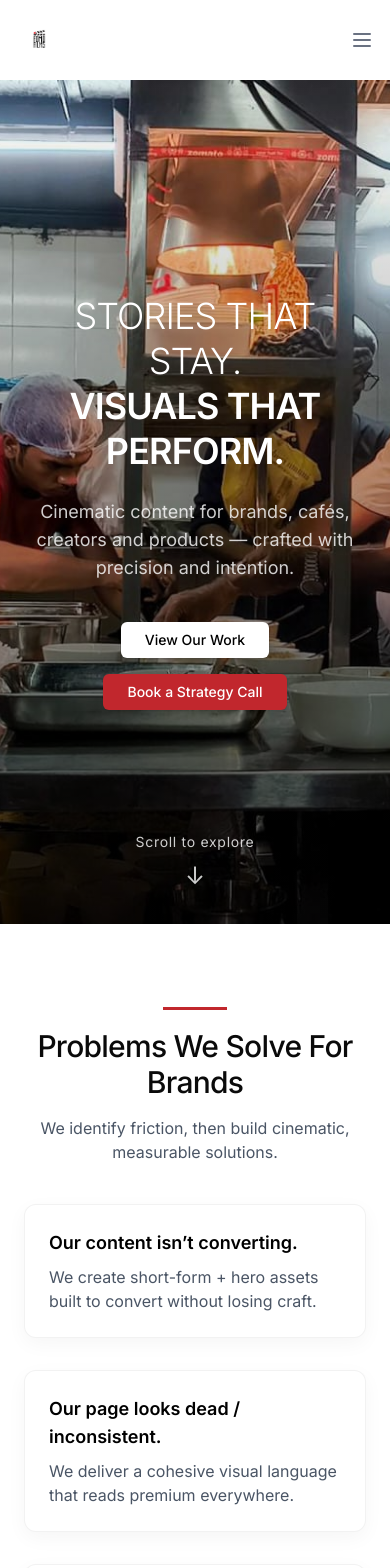
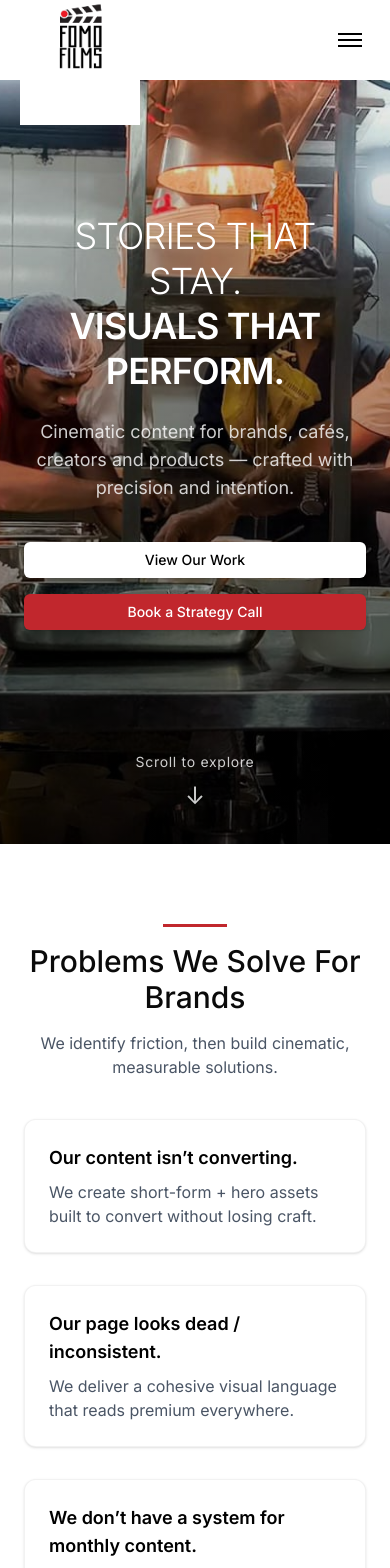
Before and after one commit to navooonil/fomo-fims, a Next.js app: page / in a window 390 px wide. Shown: the top 1568 px of the page. Built offline with nearby package versions, Linux system fonts and the light colour scheme.

Commit message:
animations and hero added 3

```diff
--- a/src/app/components/Header.tsx
+++ b/src/app/components/Header.tsx
@@ -3,68 +3,57 @@
 import { useState, useEffect } from "react";
 import Link from "next/link";
 import Image from "next/image";
-import { usePathname } from "next/navigation";
-import { motion } from "framer-motion";
-import { MenuIcon, XIcon } from "./icons";
+import { motion, AnimatePresence } from "framer-motion";
+
+const BRAND_RED = "#C1272D";
 
 const navLinks = [
   { name: "Home", path: "/" },
-  { name: "About", path: "/about" },
   { name: "Services", path: "/services" },
   { name: "Work", path: "/portfolio" },
+  { name: "About", path: "/about" },
   { name: "Contact", path: "/contact" },
 ];
 
 export default function Header() {
-  const pathname = usePathname();
+  const [isScrolled, setIsScrolled] = useState(false);
   const [isOpen, setIsOpen] = useState(false);
-  const [isScrolled, setIsScrolled] = useState(false);
 
+  // Scroll shadow effect
   useEffect(() => {
-    const handleScroll = () => setIsScrolled(window.scrollY > 10);
-    window.addEventListener("scroll", handleScroll);
-    return () => window.removeEventListener("scroll", handleScroll);
+    const handler = () => setIsScrolled(window.scrollY > 8);
+    window.addEventListener("scroll", handler);
+    return () => window.removeEventListener("scroll", handler);
   }, []);
 
   return (
     <header
-      className={`sticky top-0 z-50 transition-all duration-300 ${
+      className={`fixed top-0 left-0 w-full z-50 transition-all duration-300 ${
         isScrolled
-          ? "bg-white/80 backdrop-blur-lg border-b border-gray-200"
+          ? "bg-white/80 backdrop-blur-xl shadow-[0_1px_6px_rgba(0,0,0,0.08)]"
           : "bg-white"
       }`}
     >
-      <div className="container mx-auto px-4 sm:px-6 lg:px-8">
-        <div className="flex items-center justify-between h-20">
-          {/* --- LOGO (fixed, cinematic, not cropped) --- */}
-          <motion.div whileHover={{ scale: 1.05 }} className="flex-shrink-0">
-            <Link href="/" className="flex items-center gap-3">
-              <div className="relative w-[46px] h-[46px]">
+      <div className="max-w-7xl mx-auto px-5 h-20 flex items-center justify-between">
+        {/* LOGO */}
+        <Link href="/" aria-label="Home" className="flex items-center">
           <Image
             src="/logo.jpeg"
-                  alt="Fomo Films Logo"
-                  fill
+            alt="FOMO Films Logo"
+            width={120}
+            height={45}
             className="object-contain"
+            priority
           />
-              </div>
+        </Link>
 
-              <span className="hidden sm:block font-heading text-xl font-semibold tracking-wide text-gray-900">
-                FOMO FILMS
-              </span>
-            </Link>
-          </motion.div>
-
-          {/* Desktop Navigation */}
-          <nav className="hidden md:flex space-x-6 ml-10">
+        {/* DESKTOP NAV */}
+        <nav className="hidden md:flex items-center gap-8">
           {navLinks.map((link) => (
-              <motion.div key={link.name} whileHover={{ y: -2 }}>
+            <motion.div key={link.path} whileHover={{ y: -2 }}>
               <Link
                 href={link.path}
-                  className={`px-3 py-2 text-sm font-medium transition-colors rounded-md ${
-                    pathname === link.path
-                      ? "text-brand-red font-semibold"
-                      : "text-gray-600 hover:text-brand-red"
-                  }`}
+                className="text-sm font-medium text-gray-700 hover:text-black transition-colors"
               >
                 {link.name}
               </Link>
@@ -72,50 +61,45 @@ export default function Header() {
           ))}
         </nav>
 
-          {/* Desktop CTA */}
+        {/* DESKTOP CTA */}
         <div className="hidden md:block">
-            <motion.div whileHover={{ scale: 1.05 }} whileTap={{ scale: 0.95 }}>
           <Link
             href="/contact"
-                className="ml-4 px-4 py-2 border border-brand-red text-brand-red rounded-md text-sm font-medium hover:bg-brand-red hover:text-white transition-all duration-300"
+            className="px-5 py-2 rounded-md text-sm font-medium text-white transition-all"
+            style={{ backgroundColor: BRAND_RED }}
           >
-                Let&apos;s Talk
+            Let’s Talk
           </Link>
-            </motion.div>
         </div>
 
-          {/* Mobile Menu Button */}
-          <div className="md:hidden -mr-2">
+        {/* MOBILE MENU BUTTON */}
         <button
           onClick={() => setIsOpen(!isOpen)}
-              aria-expanded={isOpen}
-              aria-label="Toggle navigation"
-              className="p-2 rounded-md text-gray-500 hover:text-gray-900 hover:bg-gray-100 focus:outline-none focus:ring-2 focus:ring-brand-red"
+          className="md:hidden p-2 rounded-md focus:outline-none"
+          aria-label="Menu"
         >
-              {isOpen ? <XIcon /> : <MenuIcon />}
+          <div className="w-6 h-[2px] bg-black mb-1"></div>
+          <div className="w-6 h-[2px] bg-black mb-1"></div>
+          <div className="w-6 h-[2px] bg-black"></div>
         </button>
       </div>
-        </div>
-      </div>
 
-      {/* Mobile Menu */}
+      {/* MOBILE MENU */}
+      <AnimatePresence>
         {isOpen && (
           <motion.div
-          initial={{ opacity: 0, y: -15 }}
+            initial={{ opacity: 0, y: -10 }}
             animate={{ opacity: 1, y: 0 }}
-          className="md:hidden bg-white shadow-sm"
+            exit={{ opacity: 0, y: -10 }}
+            className="md:hidden bg-white border-t border-gray-200 shadow-md"
           >
-          <div className="px-2 pt-2 pb-4 space-y-1 sm:px-3">
+            <div className="px-5 py-4 flex flex-col gap-2">
               {navLinks.map((link) => (
                 <Link
-                key={link.name}
+                  key={link.path}
                   href={link.path}
                   onClick={() => setIsOpen(false)}
-                className={`block px-3 py-2 rounded-md text-base font-medium transition-colors ${
-                  pathname === link.path
-                    ? "text-brand-red bg-gray-100 font-semibold"
-                    : "text-gray-600 hover:text-brand-red hover:bg-gray-100"
-                }`}
+                  className="w-full py-2 text-gray-700 text-base hover:text-black transition"
                 >
                   {link.name}
                 </Link>
@@ -124,13 +108,15 @@ export default function Header() {
               <Link
                 href="/contact"
                 onClick={() => setIsOpen(false)}
-              className="block w-full mt-4 px-4 py-2 border border-brand-red text-brand-red rounded-md text-sm font-medium hover:bg-brand-red hover:text-white transition-all duration-300"
+                className="mt-3 w-full py-2 text-center rounded-md font-medium text-white"
+                style={{ backgroundColor: BRAND_RED }}
               >
-              Let&apos;s Talk
+                Let’s Talk
               </Link>
             </div>
           </motion.div>
         )}
+      </AnimatePresence>
     </header>
   );
 }
--- a/src/app/page.tsx
+++ b/src/app/page.tsx
@@ -7,7 +7,7 @@ import NolanLoader from "@/app/components/NolanLoader";
 import { allProjects } from "@/lib/data";
 import type { Project } from "@/lib/types";
 
-/* -------- data -------- */
+/* ---------------- Data ---------------- */
 const featuredProjects: Project[] = allProjects.slice(0, 4);
 
 const testimonials = [
@@ -28,11 +28,11 @@ const testimonials = [
   },
 ];
 
-/* -------- design tokens -------- */
+/* ---------------- Brand Tokens ---------------- */
 const BRAND_RED = "#C1272D";
 const BRAND_BLACK = "#0A0A0A";
 
-/* -------- motion presets -------- */
+/* ---------------- Animation Presets ---------------- */
 const heroPan = {
   initial: { scale: 1.06 },
   animate: { scale: 1.0 },
@@ -40,7 +40,7 @@ const heroPan = {
     duration: 18,
     ease: "linear",
     repeat: Infinity,
-    repeatType: "reverse",
+    repeatType: "mirror" as const, // FIXED FOR TS
   },
 };
 
@@ -51,16 +51,16 @@ const fadeInUp = {
   transition: { duration: 0.9, ease: "easeOut" },
 };
 
-/* -------- page -------- */
+/* ---------------- Page ---------------- */
 export default function HomePage() {
   return (
     <>
-      {/* cinematic loader */}
+      {/* Loader */}
       <NolanLoader />
 
       <main className="antialiased font-sans text-[#0A0A0A]">
-        {/* ================= HERO — Leica Slow Cinematic Pan ================= */}
-        <section className="relative w-full h-screen min-h-[720px] flex items-center justify-center overflow-hidden bg-black">
+        {/* ================= HERO ================= */}
+        <section className="relative w-full h-screen min-h-[700px] flex items-center justify-center overflow-hidden bg-black">
           <motion.div
             className="absolute inset-0"
             initial={heroPan.initial}
@@ -76,9 +76,11 @@ export default function HomePage() {
               className="object-cover object-center"
             />
 
-            <div className="absolute inset-0 bg-gradient-to-t from-black/60 via-black/30 to-transparent pointer-events-none" />
+            {/* Leica vignette */}
+            <div className="absolute inset-0 bg-gradient-to-t from-black/60 via-black/30 to-transparent" />
           </motion.div>
 
+          {/* Hero Content */}
           <div className="relative z-20 px-6 text-center max-w-3xl">
             <h1 className="text-white text-4xl md:text-6xl lg:text-7xl leading-tight font-light tracking-tight">
               STORIES THAT STAY.
@@ -91,18 +93,18 @@ export default function HomePage() {
               crafted with precision and intention.
             </p>
 
-            {/* Buttons (Option B): Primary white, Secondary red */}
-            <div className="mt-10 flex flex-col sm:flex-row gap-4 justify-center items-center">
+            {/* Buttons: Primary white, Secondary red */}
+            <div className="mt-10 flex flex-col sm:flex-row gap-4 justify-center">
               <Link
                 href="/portfolio"
-                className="inline-flex items-center justify-center bg-white text-black px-6 py-2 rounded-md text-sm font-medium shadow-sm hover:shadow-md transition"
+                className="bg-white text-black px-6 py-2 rounded-md text-sm font-medium shadow-sm hover:shadow-md transition"
               >
                 View Our Work
               </Link>
 
               <Link
                 href="/contact"
-                className="inline-flex items-center justify-center text-white px-6 py-2 rounded-md text-sm font-medium shadow-sm hover:brightness-95 transition"
+                className="text-white px-6 py-2 rounded-md text-sm font-medium shadow-sm hover:brightness-95 transition"
                 style={{ backgroundColor: BRAND_RED }}
               >
                 Book a Strategy Call
@@ -110,7 +112,8 @@ export default function HomePage() {
             </div>
           </div>
 
-          <div className="absolute bottom-8 z-20 w-full text-center text-white/80">
+          {/* Scroll Hint */}
+          <div className="absolute bottom-8 z-20 text-center text-white/80">
             <div className="text-sm tracking-wider">Scroll to explore</div>
             <div className="mt-2 text-2xl">↓</div>
           </div>
@@ -119,12 +122,12 @@ export default function HomePage() {
         {/* ================= PROBLEMS WE SOLVE ================= */}
         <section className="bg-white py-20">
           <div className="max-w-6xl mx-auto px-6">
-            <div className="mx-auto max-w-2xl text-center">
+            <div className="text-center max-w-2xl mx-auto">
               <div
-                className="inline-block mb-3 w-16 h-[3px]"
+                className="w-16 h-[3px] mx-auto mb-4"
                 style={{ background: BRAND_RED }}
               />
-              <h2 className="text-3xl md:text-4xl font-medium tracking-tight">
+              <h2 className="text-3xl md:text-4xl font-medium">
                 Problems We Solve For Brands
               </h2>
               <p className="mt-4 text-gray-600">
@@ -152,14 +155,14 @@ export default function HomePage() {
                   "Narrative-first creatives with intentional CTAs that drive outcomes.",
                 ],
               ].map(([title, desc], i) => (
-                <motion.article
+                <motion.div
                   key={i}
                   {...fadeInUp}
-                  className="p-6 rounded-xl border border-black/5 bg-white shadow-[0_6px_20px_rgba(12,12,14,0.04)]"
+                  className="p-6 bg-white border border-black/5 shadow-sm rounded-xl"
                 >
                   <h3 className="text-lg font-semibold text-black">{title}</h3>
                   <p className="mt-2 text-gray-600">{desc}</p>
-                </motion.article>
+                </motion.div>
               ))}
             </div>
           </div>
@@ -168,14 +171,12 @@ export default function HomePage() {
         {/* ================= SERVICES ================= */}
         <section className="py-20 bg-[#fafafa]">
           <div className="max-w-6xl mx-auto px-6">
-            <div className="mx-auto max-w-2xl text-center">
+            <div className="text-center max-w-2xl mx-auto">
               <div
-                className="inline-block mb-3 w-16 h-[3px]"
+                className="w-16 h-[3px] mx-auto mb-4"
                 style={{ background: BRAND_RED }}
               />
-              <h3 className="text-3xl md:text-4xl font-medium tracking-tight">
-                Our Services
-              </h3>
+              <h3 className="text-3xl md:text-4xl font-medium">Our Services</h3>
               <p className="mt-4 text-gray-600">
                 End-to-end production, social-first systems, and on-demand
                 studio support.
@@ -196,11 +197,11 @@ export default function HomePage() {
                   "On-Demand Creative",
                   "Plug-in crew, editors and creative direction on demand.",
                 ],
-              ].map(([title, body], i) => (
+              ].map(([title, desc], i) => (
                 <motion.div
                   key={i}
                   {...fadeInUp}
-                  className="p-6 rounded-xl bg-white border border-black/5 shadow-[0_6px_20px_rgba(12,12,14,0.04)]"
+                  className="p-6 bg-white border border-black/5 shadow-sm rounded-xl"
                 >
                   <h4
                     className="text-lg font-semibold"
@@ -208,25 +209,25 @@ export default function HomePage() {
                   >
                     {title}
                   </h4>
-                  <p className="mt-2 text-gray-600">{body}</p>
+                  <p className="mt-2 text-gray-600">{desc}</p>
                 </motion.div>
               ))}
             </div>
           </div>
         </section>
 
-        {/* ================= WORK (portfolio) ================= */}
+        {/* ================= PORTFOLIO ================= */}
         <section className="py-20 bg-white">
           <div className="max-w-7xl mx-auto px-6">
-            <div className="text-center mb-8">
+            <div className="text-center mb-10">
               <div
-                className="inline-block mb-3 w-16 h-[3px]"
+                className="w-16 h-[3px] mx-auto mb-4"
                 style={{ background: BRAND_RED }}
               />
-              <h3 className="text-3xl md:text-4xl font-medium tracking-tight">
+              <h3 className="text-3xl md:text-4xl font-medium">
                 Work That Speaks for Itself
               </h3>
-              <p className="mt-3 text-gray-600 max-w-3xl mx-auto">
+              <p className="mt-3 text-gray-600">
                 Selected projects. Studio presentation. Clean stills.
               </p>
             </div>
@@ -236,9 +237,9 @@ export default function HomePage() {
                 <Link
                   key={p.id}
                   href={`/case-studies/${p.caseStudyId}`}
-                  className="group block rounded-xl overflow-hidden bg-white shadow-[0_6px_18px_rgba(0,0,0,0.04)] transition"
+                  className="group block rounded-xl overflow-hidden bg-white shadow-sm border border-black/5"
                 >
-                  <div className="w-full h-[220px] bg-gray-100 overflow-hidden">
+                  <div className="h-[220px] bg-gray-100 overflow-hidden">
                     <Image
                       src={p.imageUrl}
                       alt={p.title}
@@ -254,7 +255,7 @@ export default function HomePage() {
                       {p.description}
                     </p>
                     <div
-                      className="mt-3 h-1 w-12"
+                      className="mt-3 h-[3px] w-12"
                       style={{ background: BRAND_RED }}
                     />
                   </div>
@@ -267,12 +268,12 @@ export default function HomePage() {
         {/* ================= TESTIMONIALS ================= */}
         <section className="py-20 bg-[#fff8f8]">
           <div className="max-w-6xl mx-auto px-6">
-            <div className="mx-auto max-w-2xl text-center">
+            <div className="text-center max-w-2xl mx-auto">
               <div
-                className="inline-block mb-3 w-16 h-[3px]"
+                className="w-16 h-[3px] mx-auto mb-4"
                 style={{ background: BRAND_RED }}
               />
-              <h3 className="text-3xl md:text-4xl font-medium tracking-tight">
+              <h3 className="text-3xl md:text-4xl font-medium">
                 What Our Clients Say
               </h3>
               <p className="mt-4 text-gray-600">
@@ -285,13 +286,13 @@ export default function HomePage() {
                 <motion.blockquote
                   key={i}
                   {...fadeInUp}
-                  className="p-8 bg-white rounded-xl border border-black/5 shadow-[0_8px_24px_rgba(0,0,0,0.04)]"
+                  className="p-8 bg-white border border-black/5 shadow-sm rounded-xl"
                 >
                   <p className="italic text-gray-700 leading-relaxed">
                     “{t.quote}”
                   </p>
                   <footer
-                    className="mt-6 text-sm font-semibold"
+                    className="mt-6 font-semibold text-sm"
                     style={{ color: BRAND_RED }}
                   >
                     — {t.author}
@@ -305,7 +306,7 @@ export default function HomePage() {
         {/* ================= CTA ================= */}
         <section className="py-24 bg-white text-center">
           <div className="max-w-4xl mx-auto px-6">
-            <h3 className="text-3xl md:text-4xl font-medium tracking-tight">
+            <h3 className="text-3xl md:text-4xl font-medium">
               Ready to Tell Your Story?
             </h3>
             <p className="mt-4 text-gray-600 max-w-2xl mx-auto">
@@ -316,14 +317,14 @@ export default function HomePage() {
             <div className="mt-8 flex justify-center gap-4">
               <Link
                 href="/contact"
-                className="inline-flex items-center justify-center bg-white text-black px-8 py-3 rounded-md font-medium shadow-sm hover:shadow-md transition"
+                className="bg-white text-black px-8 py-3 rounded-md font-medium shadow-sm hover:shadow-md transition"
               >
                 Book a Strategy Call
               </Link>
 
               <Link
                 href="/contact"
-                className="inline-flex items-center justify-center text-white px-8 py-3 rounded-md font-medium shadow-sm hover:brightness-95 transition"
+                className="text-white px-8 py-3 rounded-md font-medium shadow-sm hover:brightness-95 transition"
                 style={{ background: BRAND_RED }}
               >
                 Get a Quote
```
Lines whose indentation alone changed are shown as unchanged.
